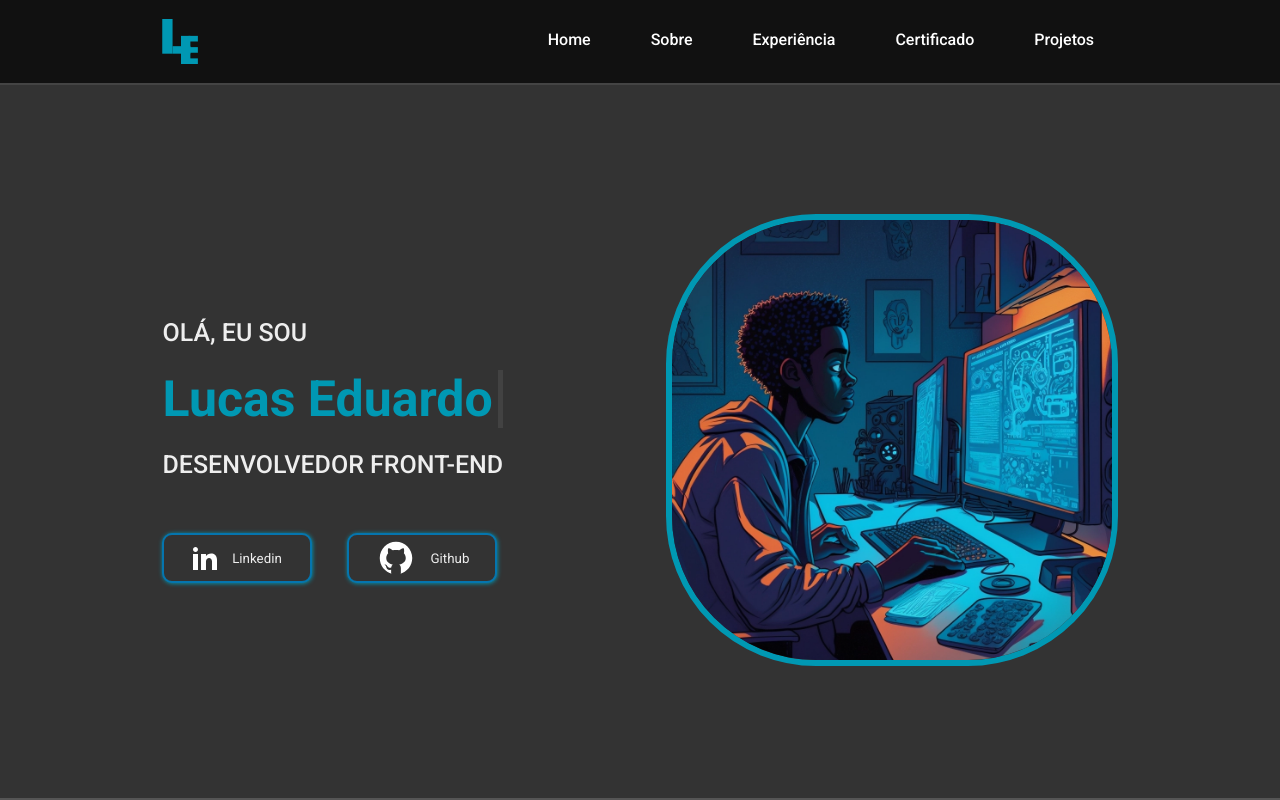
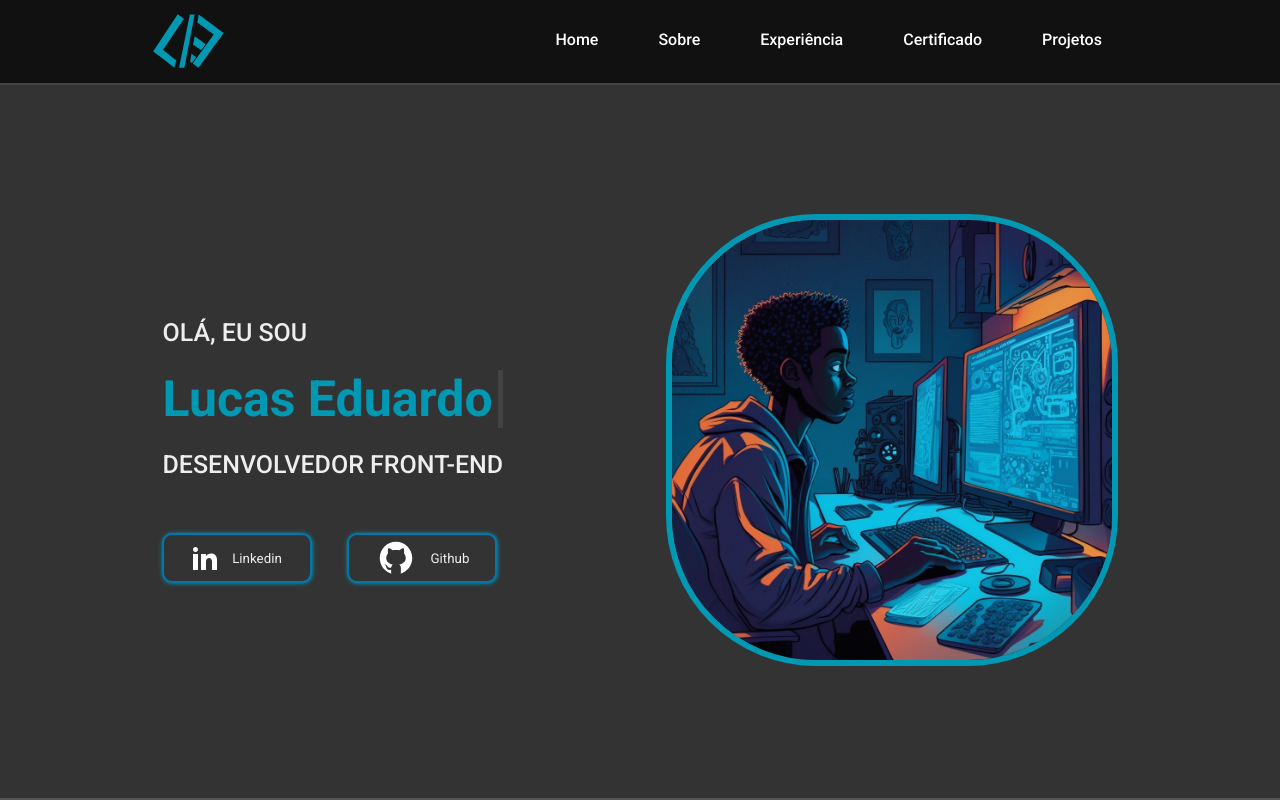
Before and after one commit to lucaseduardo76/My-Portfolio, a React (Vite) app: page / in a window 1280 px wide. Shown: the top 800 px of the page. Built offline with nearby package versions, Linux system fonts and the light colour scheme.

Commit message:
Adding new logo

```diff
--- a/src/componentes/pages/home/index.tsx
+++ b/src/componentes/pages/home/index.tsx
@@ -13,17 +13,19 @@ export const Home = () => {
 
 
     useEffect(() => {
-        let timer;
+
         if(count <= 12){
-            timer = setInterval(() => {
+           const timer = setInterval(() => {
                 setName(name + boxName.charAt(count))
-                console.log(count + ' a')
+
                 if (count < boxName.length) {
                     setCount(count + 1)
                 }
             }, 150)
+
+            return () => clearInterval(timer);
         }
-        return () => clearInterval(timer);
+
     }, [count])
 
 
--- a/src/componentes/pages/menu/style.tsx
+++ b/src/componentes/pages/menu/style.tsx
@@ -14,8 +14,7 @@ export const Logo = styled.div`
 
 `
 export const LogoImg = styled.img`
-    width: 50px;
-    height: 45px;
+    height: 60px;
 `
 
 type Props = {
```
Also changed, not shown: src/componentes/pages/menu/images/logo.svg.
